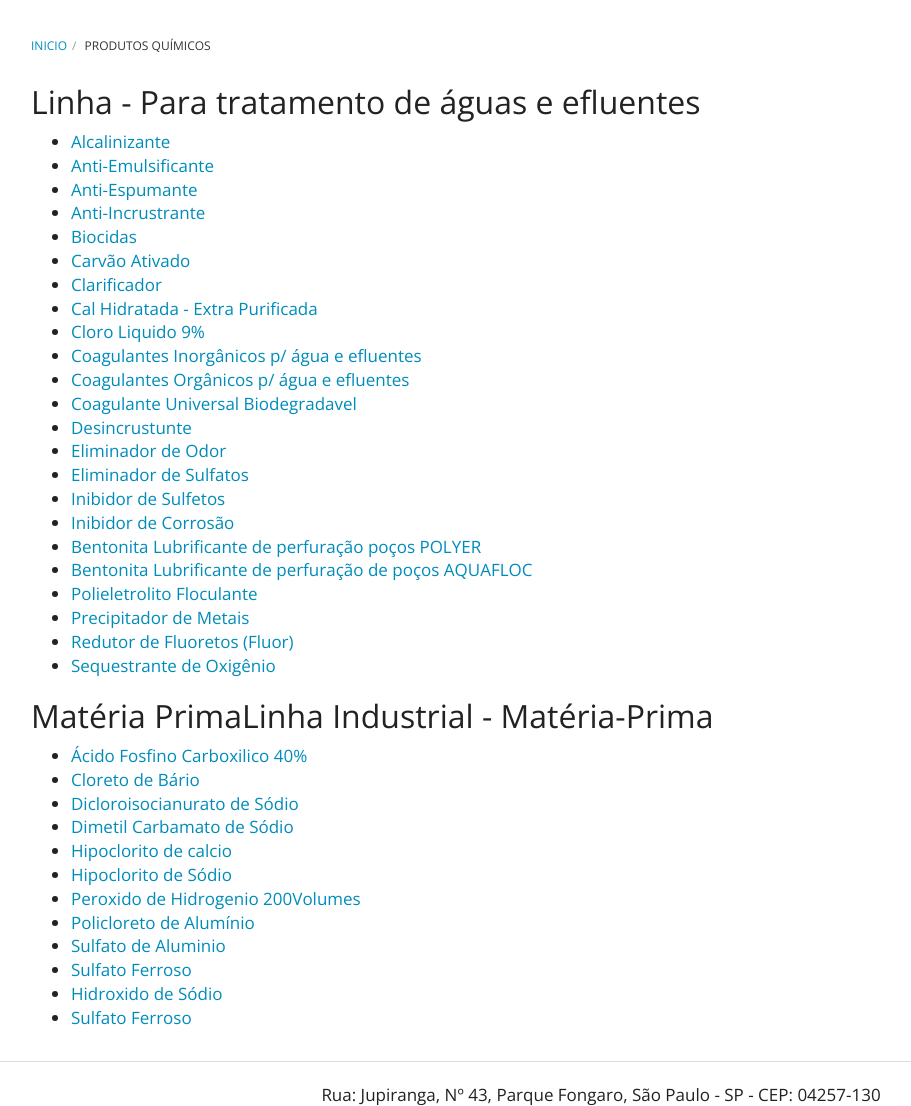
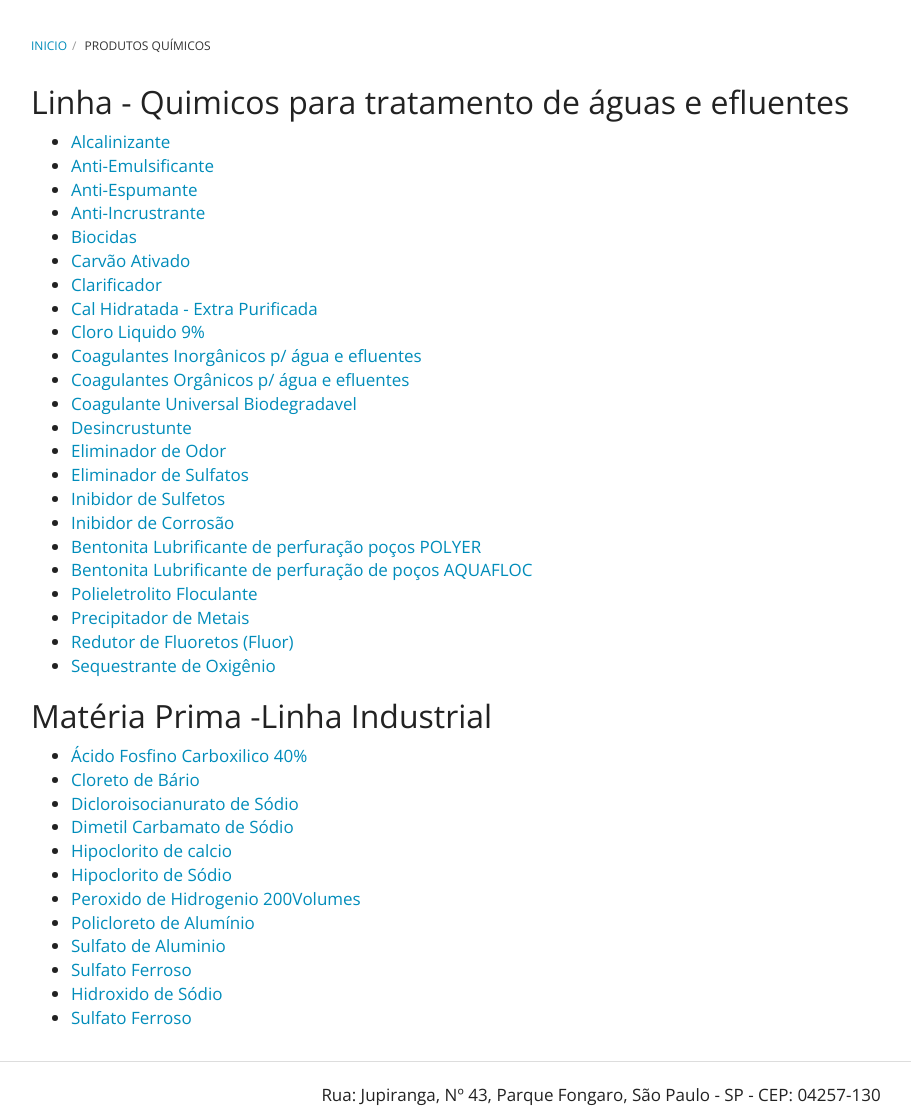
Before and after one commit to purewaterefluentes/purewaterefluentes.github.io, a Jekyll site: the page built from produtos/index.md, in a window 1280 px wide and 1400 px high. Shown: the part 294-1400 px from the top of the window, without its empty margins (39-950 px from the left). Built offline with Jekyll 4.4.1, drawn with Linux system fonts in a browser that asks for light colours; nearby versions of some CDN libraries; library files that are not in the unit come from our copies.

Commit message:
Update index.md

```diff
--- a/produtos/index.md
+++ b/produtos/index.md
@@ -4,7 +4,7 @@ title: Produtos Químicos
 subtitle: Produtos químicos para tratamento de água e efluentes industriais
 ---
 
-## Linha - Para tratamento de águas e efluentes
+## Linha - Quimicos para tratamento de águas e efluentes
 
 - [Alcalinizante](alcalinizante.html)
 - [Anti-Emulsificante](anti-emulsificante-efluentes.html)
@@ -30,7 +30,7 @@ subtitle: Produtos químicos para tratamento de água e efluentes industriais
 - [Redutor de Fluoretos (Fluor)](redutor-de-fluoretos.html)
 - [Sequestrante de Oxigênio](sequestrante-de-oxigenio.html)
 
-## Matéria PrimaLinha Industrial - Matéria-Prima
+## Matéria Prima -Linha Industrial
 
 - [Ácido Fosfino Carboxilico 40%](acido-fosfino-carboxilico.html)
 - [Cloreto de Bário](Cloreto-bario.html)
```
